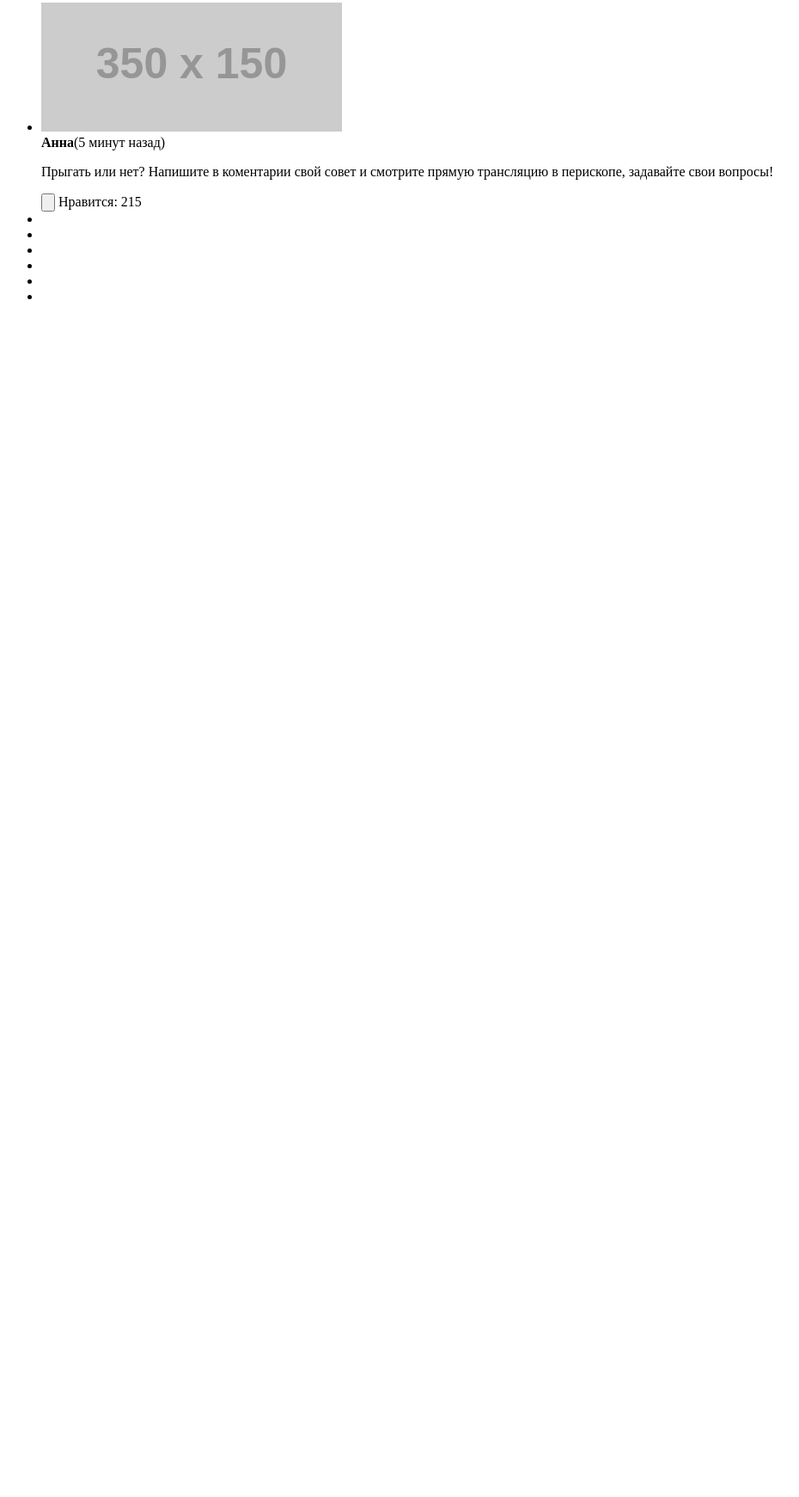
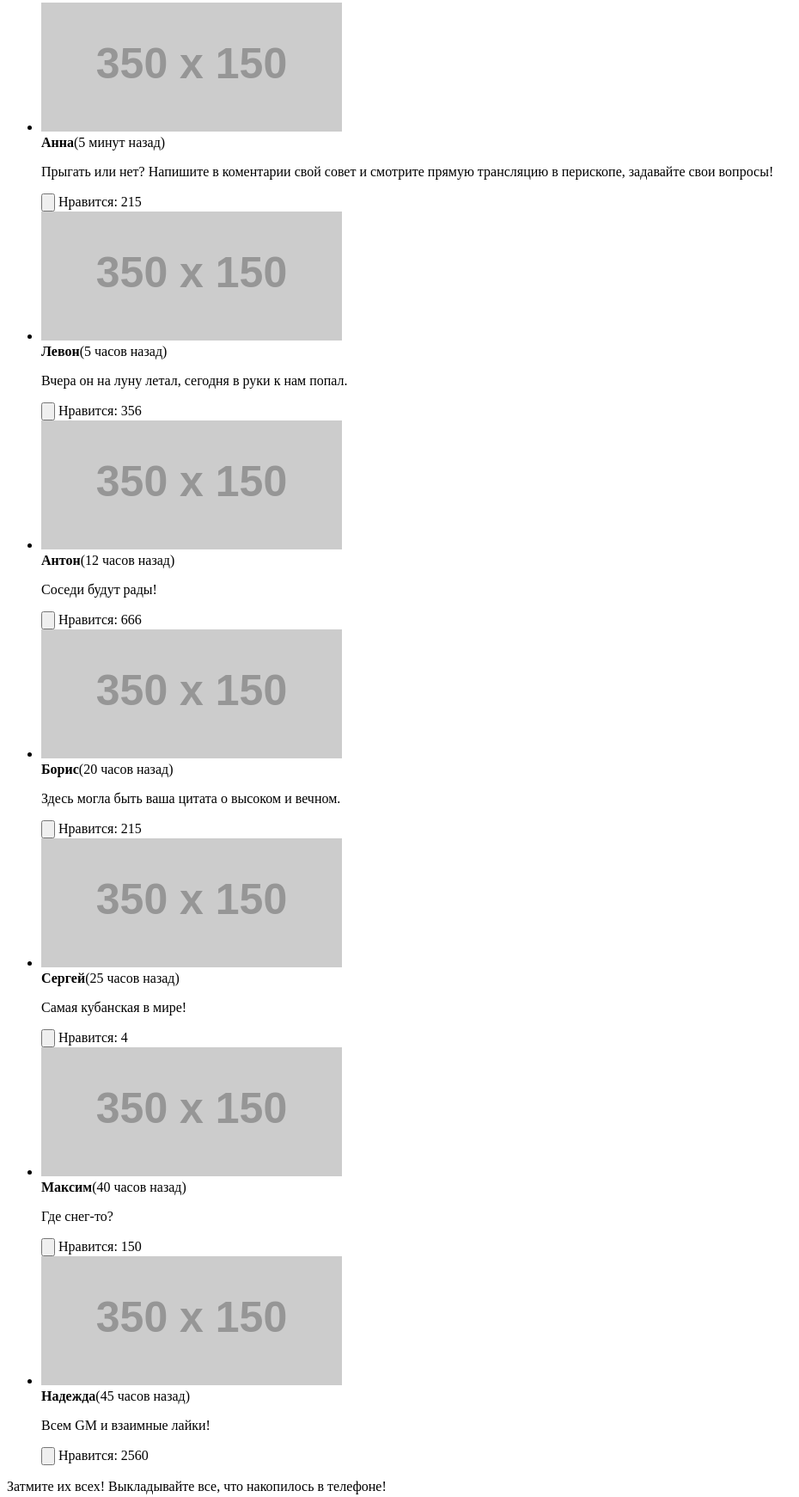
Before and after one commit to markwicked/pink, a website: page source/photo.html in a window 1280 px wide. Shown: the part 350-2091 px from the top of the page at 86% size, without its empty margins (0-930 px from the left). Before the commit the page ends 800 px from the top, so only its background shows below. Drawn offline with Linux system fonts and the light colour scheme; placeholder pictures from the web are drawn by us.

Commit message:
initial html of photo.html done

```diff
--- a/source/photo.html
+++ b/source/photo.html
@@ -38,7 +38,8 @@
                                      выкладывают пользователи!
                                      Видите, как не хватает ваших?</p>
 
-      <ul class="photos">
+      <section class="photos">
+        <ul class="photos__list">
           <li class="photos__item">
             <img class="photos__img" src="https://via.placeholder.com/350x150" alt="">
             <div class="photos__comment">
@@ -55,15 +56,137 @@
               </label>
             </div>
           </li>
-        <li class="photos__item"></li>
-        <li class="photos__item"></li>
-        <li class="photos__item"></li>
-        <li class="photos__item"></li>
-        <li class="photos__item"></li>
-        <li class="photos__item"></li>
+          <li class="photos__item">
+            <img class="photos__img" src="https://via.placeholder.com/350x150" alt="">
+            <div class="photos__comment">
+              <b class="photos__comment-author">Левон</b><span>(5 часов назад)</span>
+              <p class="photos__comment-text">
+                Вчера он на луну летал, сегодня в руки к нам попал.
+              </p>
+              <label>
+              <input class="button--like button" type="button" name="like-button">
+              Нравится: 356
+              </label>
+            </div>
+          </li>
+          <li class="photos__item">
+            <img class="photos__img" src="https://via.placeholder.com/350x150" alt="">
+            <div class="photos__comment">
+              <b class="photos__comment-author">Антон</b><span>(12 часов назад)</span>
+              <p class="photos__comment-text">
+                Соседи будут рады!
+              </p>
+              <label>
+              <input class="button--like button" type="button" name="like-button">
+              Нравится: 666
+              </label>
+            </div>
+          </li>
+          <li class="photos__item">
+            <img class="photos__img" src="https://via.placeholder.com/350x150" alt="">
+            <div class="photos__comment">
+              <b class="photos__comment-author">Борис</b><span>(20 часов назад)</span>
+              <p class="photos__comment-text">
+                Здесь могла быть ваша цитата о
+                высоком и вечном.
+              </p>
+              <label>
+              <input class="button--like button" type="button" name="like-button">
+              Нравится: 215
+              </label>
+            </div>
+          </li>
+          <li class="photos__item">
+            <img class="photos__img" src="https://via.placeholder.com/350x150" alt="">
+            <div class="photos__comment">
+              <b class="photos__comment-author">Сергей</b><span>(25 часов назад)</span>
+              <p class="photos__comment-text">
+                Самая кубанская в мире!
+              </p>
+              <label>
+              <input class="button--like button" type="button" name="like-button">
+              Нравится: 4
+              </label>
+            </div>
+          </li>
+          <li class="photos__item">
+            <img class="photos__img" src="https://via.placeholder.com/350x150" alt="">
+            <div class="photos__comment">
+              <b class="photos__comment-author">Максим</b><span>(40 часов назад)</span>
+              <p class="photos__comment-text">
+                Где снег-то?
+              </p>
+              <label>
+              <input class="button--like button" type="button" name="like-button">
+              Нравится: 150
+              </label>
+            </div>
+          </li>
+          <li class="photos__item">
+            <img class="photos__img" src="https://via.placeholder.com/350x150" alt="">
+            <div class="photos__comment">
+              <b class="photos__comment-author">Надежда</b><span>(45 часов назад)</span>
+              <p class="photos__comment-text">
+                Всем GM и взаимные лайки!
+              </p>
+              <label>
+              <input class="button--like button" type="button" name="like-button">
+              Нравится: 2560
+              </label>
+            </div>
+          </li>
         </ul>
+        <p class="photos__caption">Затмите их всех!
+                                   Выкладывайте все, что накопилось в
+                                   телефоне!</p>
+      </section>
+
+    <form class="post" action="https://echo.htmlacademy.ru" method="post">
+      <img class="post__img" src="https://via.placeholder.com/350x150" width="" height="" alt="">
+      <fieldset class="post__options">
+        <input class="post__crop post__option" type="button" name="post__crop">
+        <input class="post__fill post__option" type="button" name="post__fill">
+        <input class="post__contrast post__option" type="button" name="post_contract">
+        <input class="post__range" type="range" name="post__range">
+      </fieldset>
+      <fieldset class="post__buttons">
+        <input class="post__apply-button button" type="button" name="post__apply-button" value="Запостить">
+        <input class="post__cancel-button button" type="button" name="post__cancel-button" value="Отмена">
+      </fieldset>
+    </form>
+      </section>
 
     </main>
 
+    <footer class="main-footer">
+      <a class="logo--footer logo" href="#">
+        <img class="logo__img--footer logo__img" src="https://via.placeholder.com/350x150" alt="Pink">
+      </a>
+      <ul class="social">
+        <li>
+          <a class="social__link" href="#">
+            <span class="visually-hidden">Twitter</span>
+            <img class="social__img" src="https://via.placeholder.com/140x100" width="" height="" alt="Twitter">
+          </a>
+        </li>
+        <li>
+          <a class="social__link" href="#">
+            <span class="visually-hidden">Facebook</span>
+            <img class="social__img" src="https://via.placeholder.com/140x100" width="" height="" alt="Facebook">
+          </a>
+        </li>
+        <li>
+          <a class="social__link" href="#">
+            <span class="visually-hidden">YouTube</span>
+            <img class="social__img" src="https://via.placeholder.com/140x100" width="" height="" alt="YouTube">
+          </a>
+        </li>
+      </ul>
+      <a class="copyright" href="#">
+        <span class="copyright__text">Разработано</span>
+        <img class="copyright__img" src="https://via.placeholder.com/140x100" alt="HTML Academy">
+      </a>
+    </footer>
+
   </body>
 </html>
```
Also changed, not shown: source/form.html (+1 -1 lines). Lines whose indentation alone changed are shown as unchanged.
